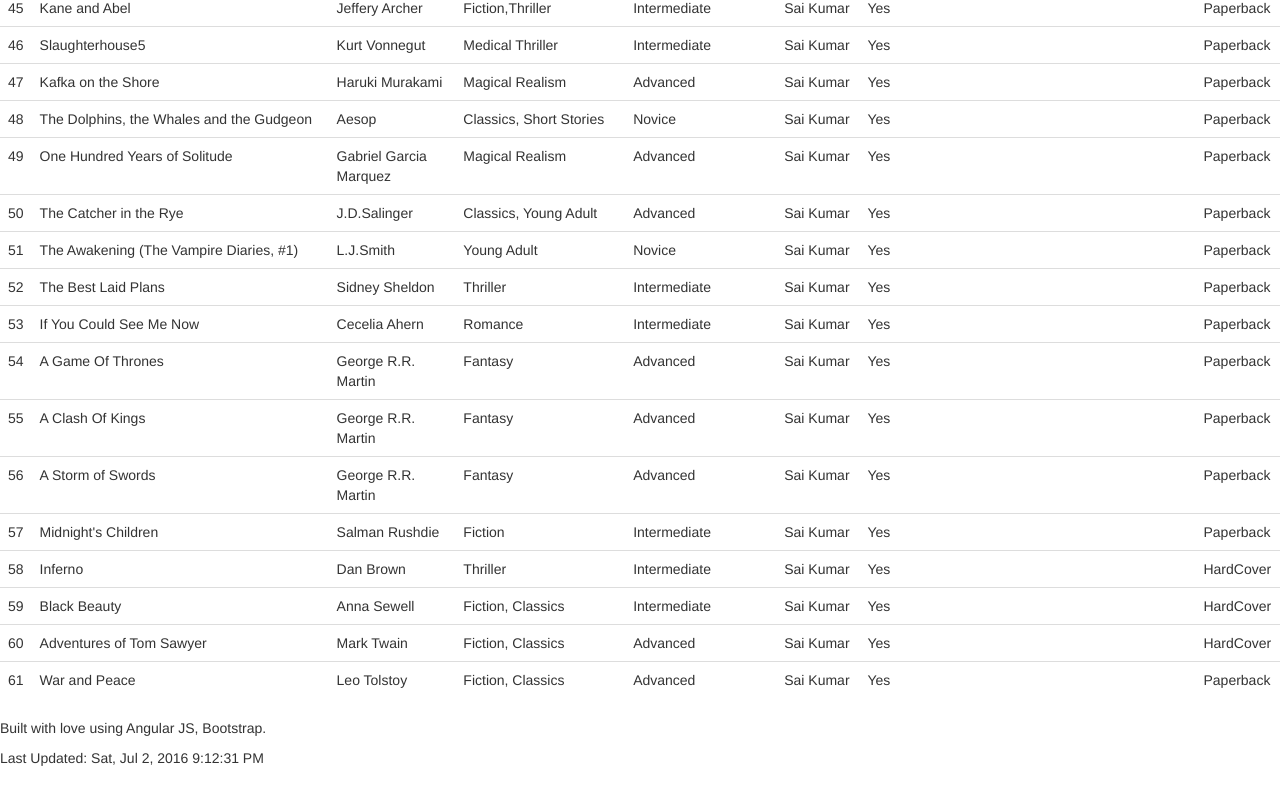
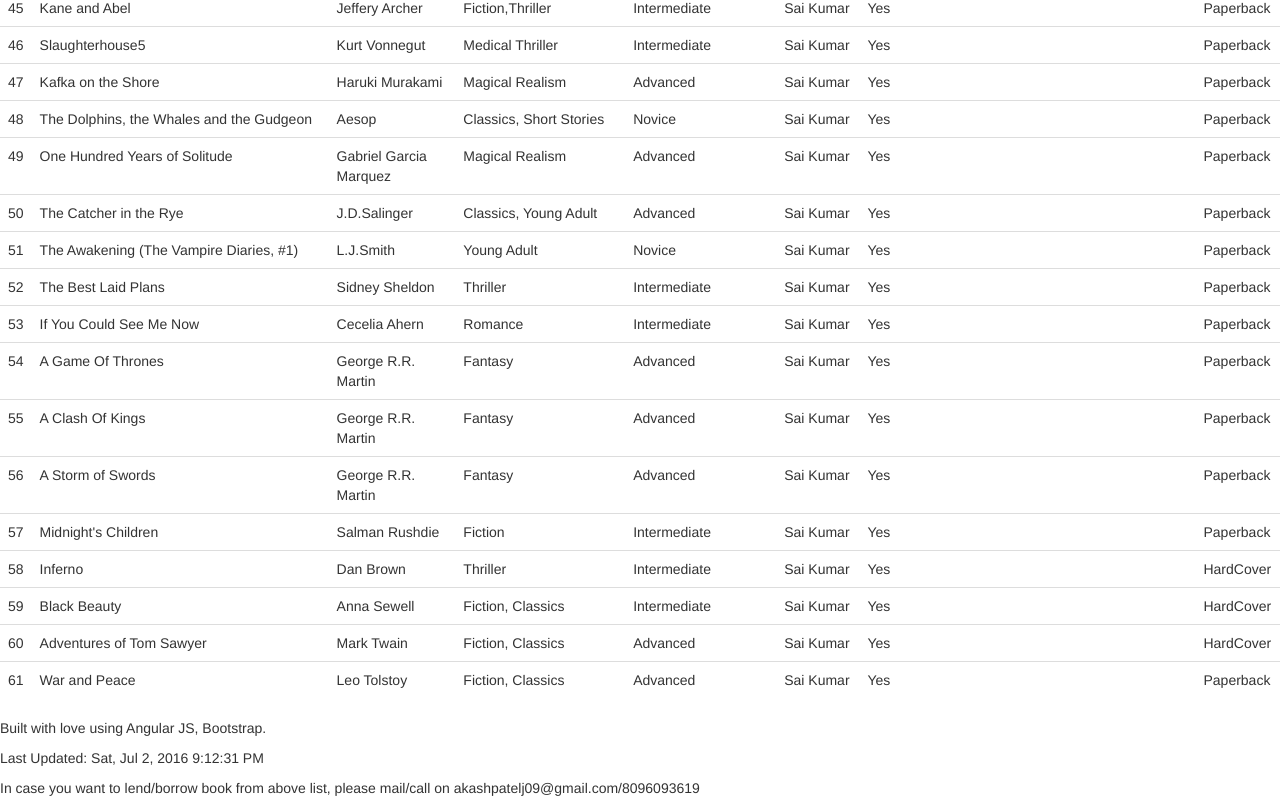
Before and after one commit to akashpatelj09/BookListing, a plain HTML site: page index.html in a window 1280 px wide. Shown: the part 2652-3460 px from the top of the page. Before the commit the page ends 3430 px from the top, so only its background shows below. Drawn offline with Linux system fonts and the light colour scheme.

Commit message:
Update index.html

```diff
--- a/index.html
+++ b/index.html
@@ -62,6 +62,7 @@
       <footer>
       <p>Built with love using Angular JS, Bootstrap.</p>
       <p>Last Updated: {{dates.date}}</p>
+      <p>In case you want to lend/borrow book from above list, please mail/call on akashpatelj09@gmail.com/8096093619</p>
       </footer>
     </div>
     <script src="js/jquery.min.js"></script>
```
